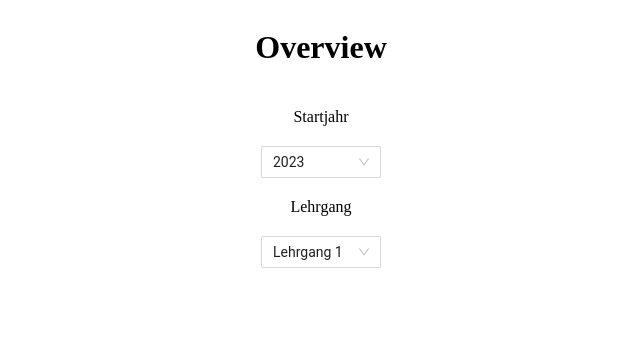
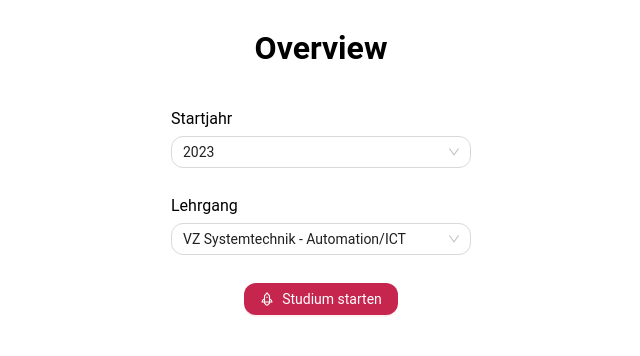
Before and after one commit to SmashGrade/SmashGrade-App, a React (Vite) app: page / in a window 1280 px wide. Shown: the top 356 px of the page, without its empty margins (319-959 px from the left). Built offline with nearby package versions, Linux system fonts and the light colour scheme.

Commit message:
added some css and styles

```diff
--- /dev/null
+++ b/src/components/SelectWithTitle.scss
@@ -0,0 +1,13 @@
+.select-with-title {
+  text-align: left;
+  margin-bottom: 8px;
+
+  .title {
+    margin-bottom: 8px;
+  }
+
+  .select-element {
+    width: 300px;
+
+  }
+}
--- a/src/components/SelectWithTitle.tsx
+++ b/src/components/SelectWithTitle.tsx
@@ -1,4 +1,5 @@
 import { Select, SelectProps } from 'antd';
+import './SelectWithTitle.scss';
 
 export interface SelectWithTitleProps {
     title: string;
@@ -8,13 +9,17 @@ export interface SelectWithTitleProps {
 export default function SelectWithTitle({ title, selectProps }: SelectWithTitleProps) {
     return (
         <>
-            {title}
-            <Select
-                style={{ width: 120 }}
-                // This always sets the first value as default value, but can be overwritten by setting defaultValue inside selectProps
-                defaultValue={selectProps?.options?.[0] ? selectProps?.options[0].value : null}
-                {...selectProps}
-            />
+            <div className={'select-with-title'}>
+                <div className={'title'}>{title}</div>
+                <div>
+                    <Select
+                        className={'select-element'}
+                        // This always sets the first value as default value, but can be overwritten by setting defaultValue inside selectProps
+                        defaultValue={selectProps?.options?.[0] ? selectProps?.options[0].value : null}
+                        {...selectProps}
+                    />
+                </div>
+            </div>
         </>
     );
 }
--- a/src/features/overview/Onboarding.tsx
+++ b/src/features/overview/Onboarding.tsx
@@ -1,6 +1,8 @@
 import styles from './Overview.module.scss';
 import { useState } from 'react';
 import SelectWithTitle from '@components/SelectWithTitle.tsx';
+import { Button } from 'antd';
+import { RocketOutlined } from '@ant-design/icons';
 
 const startYears = [
     { value: 2023, label: '2023' },
@@ -11,7 +13,7 @@ const startYears = [
 
 const curriculums = [
     { value: 'Lehrgang 0', label: 'Lehrgang 0', year: 2022 },
-    { value: 'Lehrgang 1', label: 'Lehrgang 1', year: 2023 },
+    { value: 'VZ Systemtechnik - Automation/ICT', label: 'VZ Systemtechnik - Automation/ICT', year: 2023 },
     { value: 'Lehrgang 2', label: 'Lehrgang 2', year: 2023 },
     { value: 'Lehrgang 3', label: 'Lehrgang 3', year: 2025 },
     { value: 'Lehrgang 4', label: 'Lehrgang 4', year: 2026 },
@@ -32,6 +34,10 @@ export default function Onboarding() {
             />
 
             <SelectWithTitle key={'curriculum'} title={'Lehrgang'} selectProps={{ options: availableCurriculums }} />
+
+            <Button type={'primary'} icon={<RocketOutlined />}>
+                Studium starten
+            </Button>
         </div>
     );
 }
--- /dev/null
+++ b/src/global.scss
@@ -0,0 +1,3 @@
+body {
+  font-family: 'Roboto', sans-serif;
+}
--- a/src/main.tsx
+++ b/src/main.tsx
@@ -2,6 +2,7 @@ import React from 'react';
 import ReactDOM from 'react-dom/client';
 import App from './App.tsx';
 import { ConfigProvider } from 'antd';
+import './global.scss';
 
 ReactDOM.createRoot(document.getElementById('root')!).render(
     <React.StrictMode>
@@ -18,8 +19,8 @@ ReactDOM.createRoot(document.getElementById('root')!).render(
                     },
                 },
                 token: {
-                    colorPrimary: '#95223F',
-                    borderRadius: 2,
+                    colorPrimary: '#C6264E',
+                    borderRadius: 12,
                     colorBgContainer: '#FFFFFF',
                     borderRadiusLG: 8,
                     fontFamily: 'Roboto',
```
Also changed, not shown: 1 other file (tests, documents, lock files or other folders).
